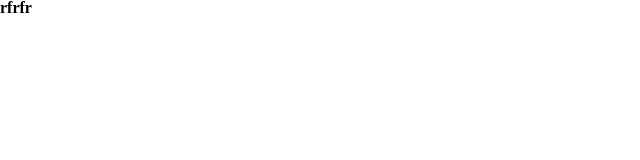
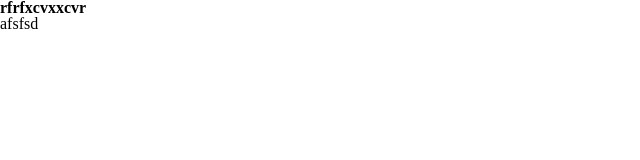
Before and after one commit to VitaliyKaramanuca/diplom, a plain HTML site: page index.html in a window 1280 px wide. Shown: the whole page, without its empty margins (0-640 px from the left). Drawn offline with Linux system fonts and the light colour scheme.

Commit message:
second commit

```diff
--- a/index.html
+++ b/index.html
@@ -9,8 +9,8 @@
   <link rel="stylesheet" href="css/style.css">
 </head>
 <body>
-  <h1> rfrfr</h1>
-
+  <h1> rfrfxcvxxcvr</h1>
+<div> afsfsd</div>
 
   <script src="js/main.js"></script>
 </body>
```
